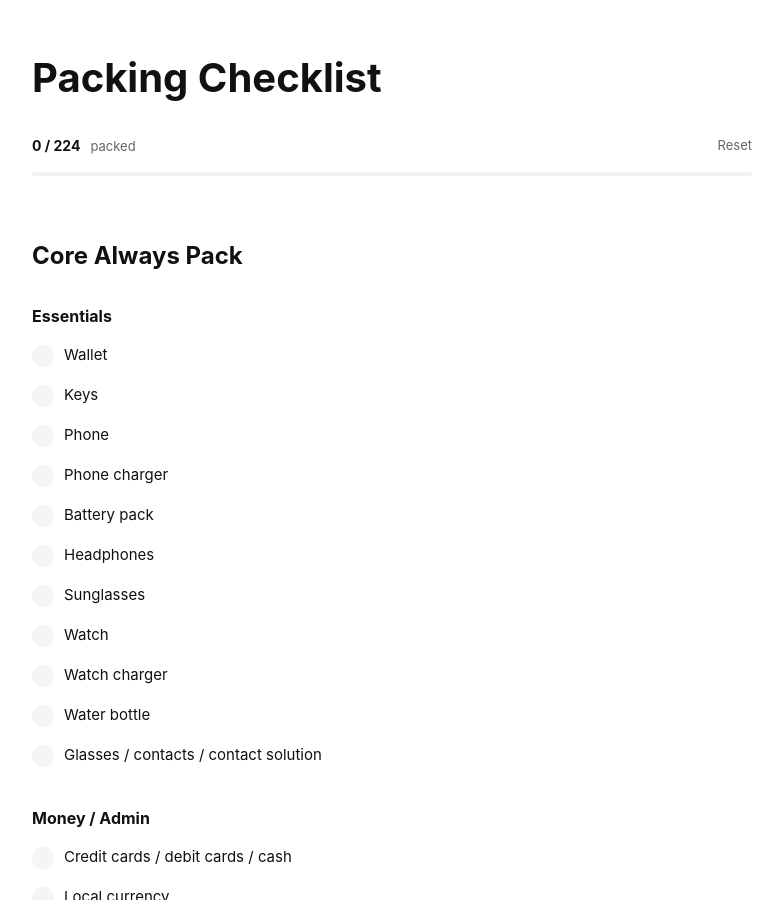
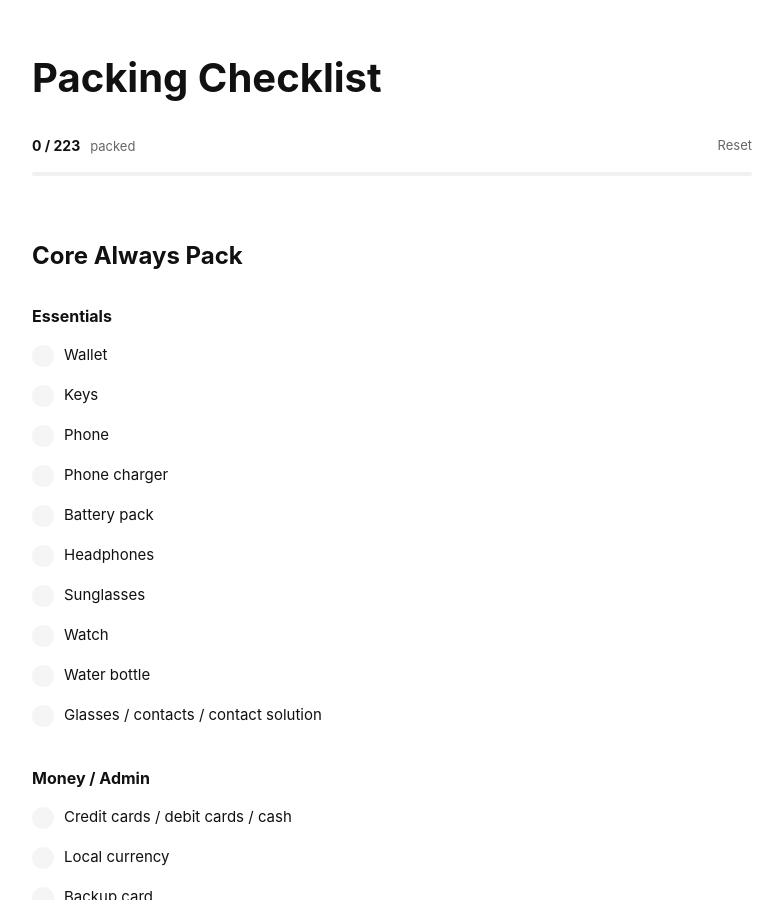
Before and after one commit to craigthomasfrost/packing, a Jekyll site: the page built from index.md, in a window 1280 px wide and 900 px high. Shown: the whole window, without its empty margins (248-1030 px from the left). Built offline with Jekyll 4.4.1, drawn with Linux system fonts in a browser that asks for light colours.

Commit message:
Remove watch charger from Essentials; running watch + charger covered in Running/Hiking module
https://claude.ai/code/session_01TCsDr2T4jAJdVnwyrSKWgh

```diff
--- a/_includes/checklist.md
+++ b/_includes/checklist.md
@@ -11,7 +11,6 @@
 - [ ] Headphones
 - [ ] Sunglasses
 - [ ] Watch
-- [ ] Watch charger
 - [ ] Water bottle
 - [ ] Glasses / contacts / contact solution
 
```
